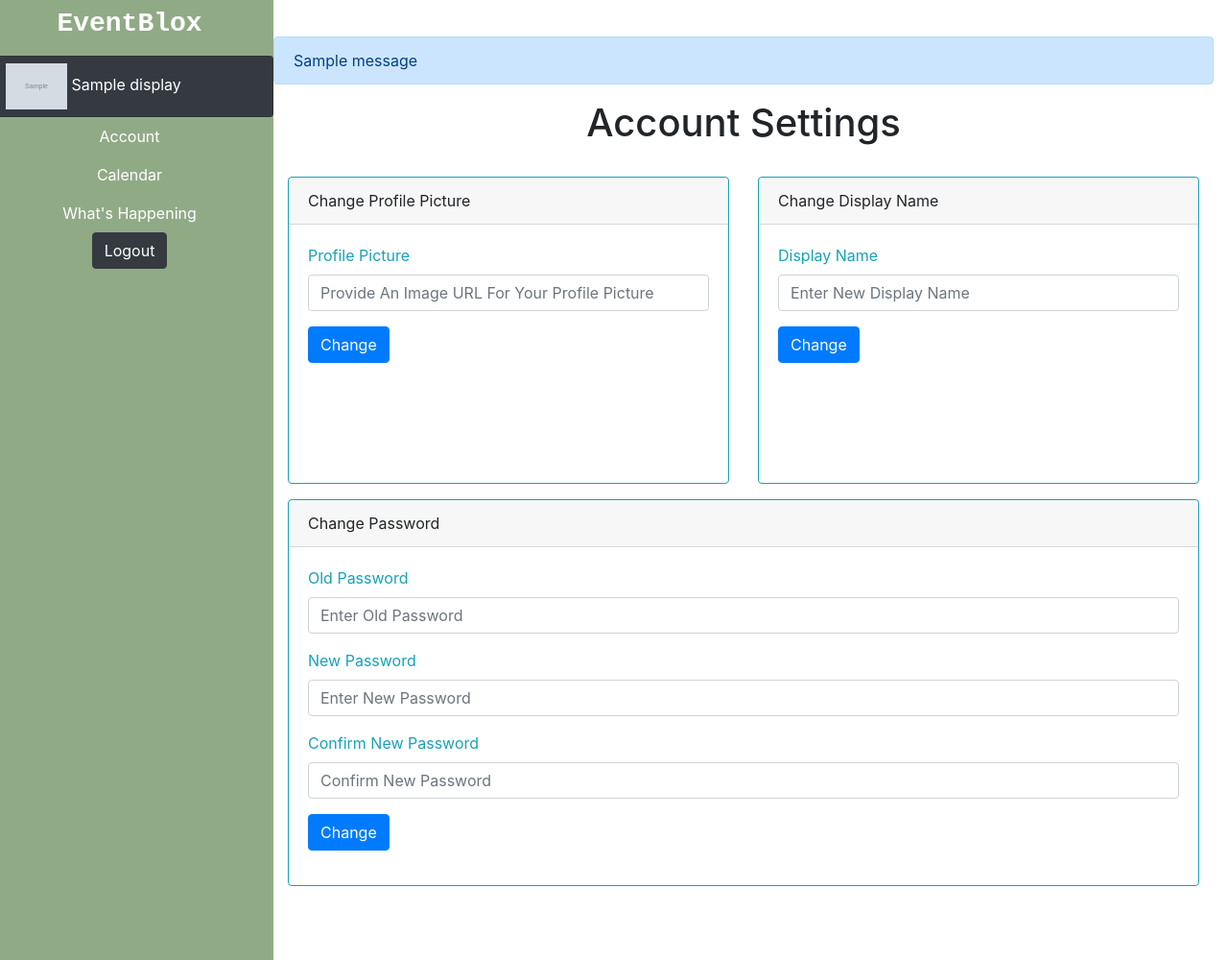
After one commit to ijon9/MIB, a Flask app: template templates/account.html in a window 1280 px wide. The commit adds this page. Shown: the whole page at 96% size. Run offline with Flask 2, Linux system fonts and the light colour scheme; the template is opened without the code that fills it: most values are stand-ins (such as "Sample title", 1, 10 or a date in 2020); grey boxes marked "Sample" are stand-in pictures; one stand-in notice (Sample message) is shown; some libraries are stand-ins or nearby versions.

Commit message:
account settings done

```diff
--- a/app.py
+++ b/app.py
@@ -6,7 +6,7 @@ import ssl
 
 from flask import Flask, render_template, session, request, url_for, redirect, flash
 
-from util import auth
+from util import auth,getters,adders,account
 
 app = Flask(__name__)
 app.secret_key = os.urandom(32)
@@ -26,7 +26,11 @@ def home():
         return redirect(url_for("login"))
     if "username" not in session:
         return redirect(url_for("login"))
-    return render_template("home.html", todo = [["1", "Doctor's Appointment", "In 3 Hours", "Eye appointment located in Long Island. Lots of Traffic"], ["2","Doctor's Appointment", "In 3 Hours", "Eye appointment located in Long Island. Lots of Traffic"], ["3","Doctor's Appointment", "In 3 Hours", "Eye appointment located in Long Island. Lots of Traffic"]])
+    display=getters.get_display(session["username"])[0]
+    avatar=getters.get_avatar(session["username"])[0]
+    if avatar==None:
+        avatar="https://api.adorable.io/avatars/285/"+session["username"]+".png"
+    return render_template("home.html", avatar=avatar,display= display,todo = [["1", "Doctor's Appointment", "In 3 Hours", "Eye appointment located in Long Island. Lots of Traffic"], ["2","Doctor's Appointment", "In 3 Hours", "Eye appointment located in Long Island. Lots of Traffic"], ["3","Doctor's Appointment", "In 3 Hours", "Eye appointment located in Long Island. Lots of Traffic"]])
 
 @app.route("/login")
 def login():
@@ -36,8 +40,30 @@ def login():
 
 @app.route("/calendar")
 def calendar():
-    return render_template("calendar.html")
-
+    display=getters.get_display(session["username"])[0]
+    avatar=getters.get_avatar(session["username"])[0]
+    if avatar==None:
+        avatar="https://api.adorable.io/avatars/285/"+session["username"]+".png"
+    return render_template("calendar.html",avatar=avatar,display=display)
+@app.route("/account",methods=["POST","GET"])
+def acc():
+    if "username" not in session:
+        return redirect(url_for("login"))
+    if "dischange" in request.form:
+        message=account.change_display(session["username"],request.form["display"])
+        flash(message)
+    if "picchange" in request.form:
+        message=account.change_avatar(session["username"],request.form["pic"])
+        flash(message)
+    if "passchange" in request.form:
+        message=account.change_password(session["username"],request.form["oldpass"],request.form["newpass"],request.form["cnewpass"])
+        print(message)
+        flash(message)
+    display=getters.get_display(session["username"])[0]
+    avatar=getters.get_avatar(session["username"])[0]
+    if avatar==None:
+        avatar="https://api.adorable.io/avatars/285/"+session["username"]+".png"
+    return render_template("account.html",avatar=avatar,display=display)
 
 if __name__== "__main__":
     app.debug = True
--- /dev/null
+++ b/templates/account.html
@@ -0,0 +1,63 @@
+{%extends "home.html"%}
+{%block title%}Account{%endblock%}
+{%block main%}
+{% set msgs = get_flashed_messages() %}
+{% for each in msgs %}
+<br>
+<div class="alert alert-primary" role="alert">{{each}} </div>
+
+{% endfor %}
+<h1 style="text-align: center">Account Settings</h1>
+<br>
+<div class="container">
+    <div class="card-deck">
+            <div class="card border-info mb-3" style="width: 30rem;height:20rem">
+                <div class="card-header">Change Profile Picture</div>
+                <div class="card-body text-info">
+                    <form action="/account" method="POST">
+                    <div class="form-group">
+                        <label for="pic">Profile Picture</label>
+                        <input type="text" class="form-control" id="pic" placeholder="Provide An Image URL For Your Profile Picture"
+                            name="pic">
+                    </div>
+                    <button type="submit" class="btn btn-primary" name="picchange">Change</button>
+                    </form>
+                </div>
+            </div>
+            <div class="card border-info mb-3" style="width: 30rem; height:20rem;float:right">
+                <div class="card-header">Change Display Name</div>
+                <div class="card-body text-info">
+                    <form action="/account" method="POST">
+                        <div class="form-group">
+                            <label for="display">Display Name</label>
+                            <input type="text" class="form-control" id="user" placeholder="Enter New Display Name" name="display">
+                        </div>
+                    <button type="submit" class="btn btn-primary" name="dischange">Change</button>
+                    </form>
+                </div>
+            </div>
+
+    </div>
+    <div class="card border-info mb-3" style="max-width: 70rem;">
+        <form action="/account" method="POST">
+        <div class="card-header">Change Password</div>
+        <div class="card-body text-info">
+            <div class="form-group">
+                <label for="oldpassword">Old Password</label>
+                <input type="password" class="form-control" id="oldpassword" placeholder="Enter Old Password" name="oldpass">
+            </div>
+            <div class="form-group">
+                <label for="newpassword">New Password</label>
+                <input type="password" class="form-control" id="newpassword" placeholder="Enter New Password" name="newpass">
+            </div>
+            <div class="form-group">
+                <label for="cnewpassword">Confirm New Password</label>
+                <input type="password" class="form-control" id="cnewpassword" placeholder="Confirm New Password" name="cnewpass">
+            </div>
+            <button type="submit" class="btn btn-primary" name="passchange">Change</button>
+        </div>
+        </form>
+    </div>
+</div>
+
+{%endblock%}
--- a/templates/home.html
+++ b/templates/home.html
@@ -11,10 +11,21 @@
     <div style="display:table-cell; background-color:#90AA86; width:300px; height:1000px">
       <div class="nav flex-column nav-pills" style="text-align:center;">
           <a class = 'nav-link' href = "/" style="color:white; font-family:'Courier New', Courier, monospace;"> <h3> <b>EventBlox</b> </h3></a>
-          <a class = 'btn btn-dark' role = "button" href = "#" style="color:white"> Logout </a>
-          <a class = 'nav-link' href = "#" style="color:white"> Account </a>
+          <div>
+          <div class="card text-white bg-dark " style="text-align:left;float:top;height:4rem;justify-content: center">
+              <div class="card-body">
+              <img src="{{avatar}}" height="48px" alt="Not available">    {{display}}
+              </div>
+          </div>
+        </div>
+          <a class = 'nav-link' href = "/account" style="color:white"> Account </a>
           <a class = 'nav-link' href = "#" style="color:white"> Calendar </a>
           <a class = 'nav-link' href = "#" style="color:white"> What's Happening </a>
+          <div>
+          <a class = 'btn btn-dark' role = "button" href = "#" style="color:white;"> Logout </a>
+          </div>
+          <div>
+        </div>
       </div>
     </div>
 
@@ -23,7 +34,6 @@
     {% block main%}
 
     <div style=" display:table-cell; padding:20px">
-
 
         <h4 style = "text-align:center; color:black"> Welcome, {{user}} </h4> <br>
 
@@ -42,7 +52,7 @@
 
         {% for each in msgs %}
 
-          <div class="alert" role="alert">{{each}} </div>
+          <div class="alert" role="alert-primary">{{each}} </div>
 
         {% endfor %}
 
@@ -51,6 +61,7 @@
         <h3> Your Upcoming Tasks </h3><br>
 
         <div class="list-group col-6">
+
 
         {% if not todo %}
 
--- a/util/account.py
+++ b/util/account.py
@@ -6,7 +6,7 @@ DB_FILE = "data/database.db"
 def change_avatar(user, image):
     db = sqlite3.connect(DB_FILE)
     c = db.cursor()
-    c.execute("UPDATE accts SET avatar = ? WHERE user = ?",(image,user,)
+    c.execute("UPDATE accts SET avatar = ? WHERE user = ?",(image,user,))
     db.commit()
     db.close()
     return "Avatar updated"
@@ -14,13 +14,13 @@ def change_avatar(user, image):
 def change_password(user, old, new, conf):
     db = sqlite3.connect(DB_FILE)
     c = db.cursor()
-    if pass != conf:
+    if new != conf:
         return "Passwords do not much"
     for i in c.execute("SELECT password FROM accts WHERE user = ?",(user,)):
         if i[0] != old:
             db.close()
             return "Incorrect password"
-    c.execute("UPDATE accts SET password = ? WHERE user = ?",(new,user,)
+    c.execute("UPDATE accts SET password = ? WHERE user = ?",(new,user,))
     db.commit()
     db.close()
     return "Password updated"
@@ -28,7 +28,7 @@ def change_password(user, old, new, conf):
 def change_display(user, display):
     db = sqlite3.connect(DB_FILE)
     c = db.cursor()
-    c.execute("UPDATE accts SET display = ? WHERE user = ?",(display,user,)
+    c.execute("UPDATE accts SET display = ? WHERE user = ?",(display,user,))
     db.commit()
     db.close()
     return "Name updated"
--- /dev/null
+++ b/util/getters.py
@@ -0,0 +1,23 @@
+from flask import Flask
+import sqlite3
+
+DB_FILE = "data/database.db"
+
+def get_display(user):
+    """
+        Returns display name
+    """
+    db = sqlite3.connect(DB_FILE)
+    c = db.cursor()
+    command = "SELECT display FROM accts WHERE user = ?"
+    args = (user,)
+    return c.execute(command,args).fetchone()
+def get_avatar(user):
+    """
+        Returns display name
+    """
+    db = sqlite3.connect(DB_FILE)
+    c = db.cursor()
+    command = "SELECT avatar FROM accts WHERE user = ?"
+    args = (user,)
+    return c.execute(command,args).fetchone()
```
